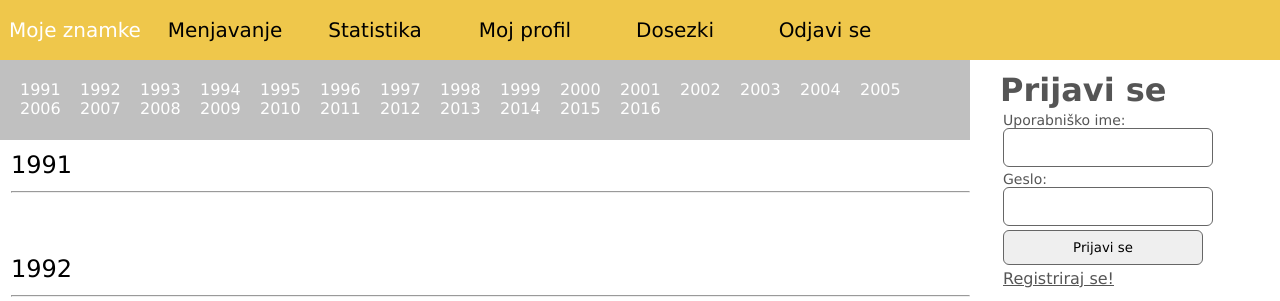
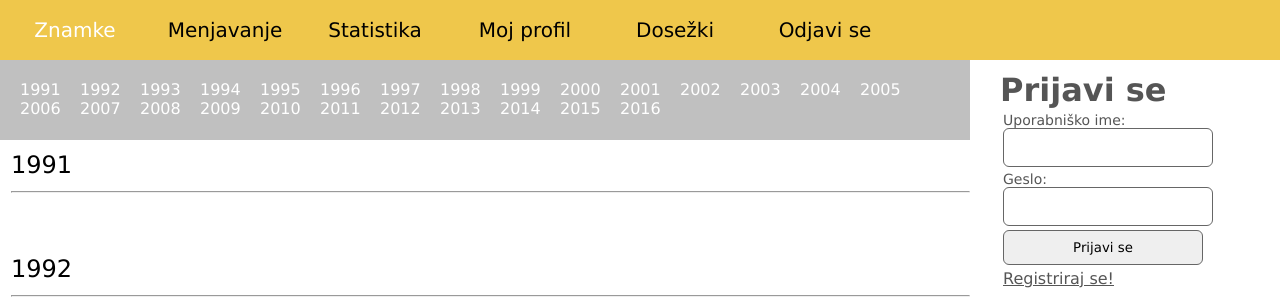
Before and after one commit to atastrumf/stamp-exchange, a PHP site: page /index.php in a window 1280 px wide. Shown: the top 301 px of the page. Run offline with PHP 8.4, Linux system fonts and the light colour scheme; data that the repository does not hold is empty; some libraries are stand-ins or nearby versions.

Commit message:
Update header.php

```diff
--- a/design/header.php
+++ b/design/header.php
@@ -5,11 +5,11 @@
 <header>
 	<nav>
 		<ul>
-			<li><a href="index.php">Moje znamke</a></li>
+			<li><a href="index.php">Znamke</a></li>
 			<li><a href="menjavanje.php">Menjavanje</a></li>
 			<li><a href="statistika.php">Statistika</a></li>
 			<li><a href="mojprofil.php">Moj profil</a></li>
-			<li><a href="dosezki.php">Dosezki</a></li>
+			<li><a href="dosezki.php">Dosežki</a></li>
 			<li><a href="logout.php">Odjavi se</a></li>
 		</ul>
 	</nav>
```
